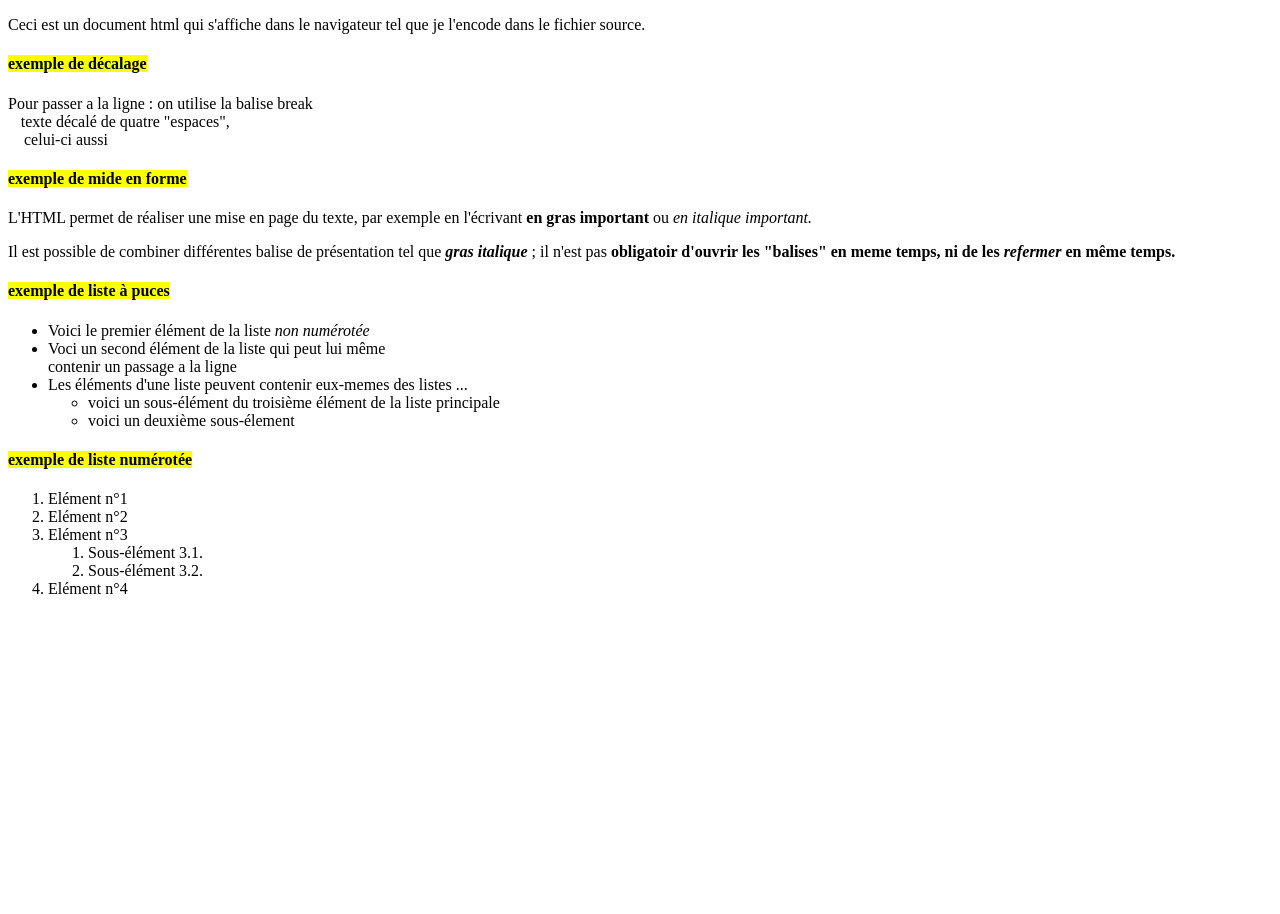
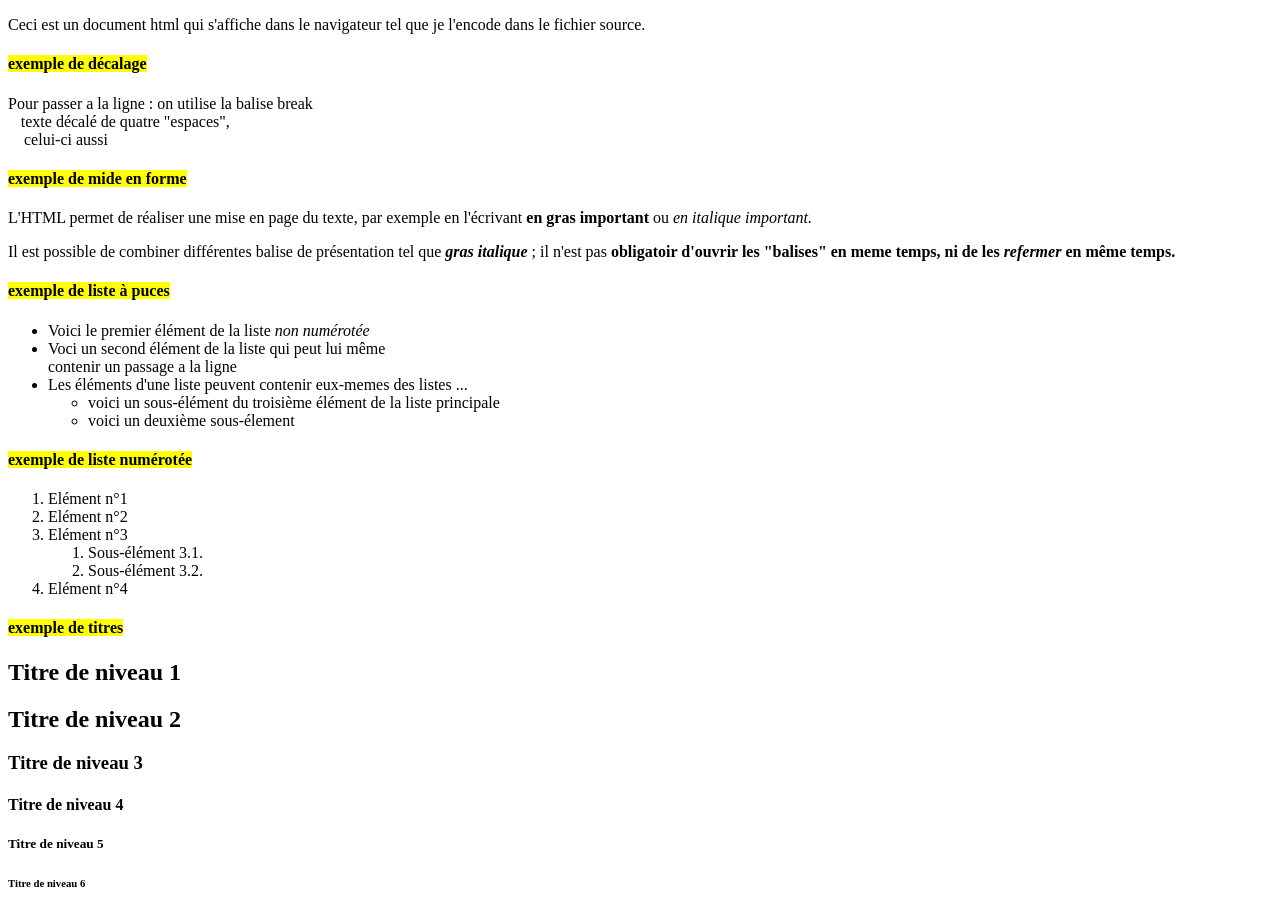
Before and after one commit to sofiane626/Exercice, a plain HTML site: page index.html in a window 1280 px wide. Before the commit the page ends 800 px from the top, so only its background shows below. Drawn offline with Linux system fonts and the light colour scheme.

Commit message:
section 5 et dernier commit

```diff
--- a/index.html
+++ b/index.html
@@ -58,6 +58,15 @@
         </ol>
     </section>
 
+    <section>
+        <h4><mark>exemple de titres</mark></h4>
+        <h1>Titre de niveau 1</h1>
+        <h2>Titre de niveau 2</h2>
+        <h3>Titre de niveau 3</h3>
+        <h4>Titre de niveau 4</h4>
+        <h5>Titre de niveau 5</h5>
+        <h6>Titre de niveau 6</h6>
+    </section>
 </body>
 
 </html>
```
